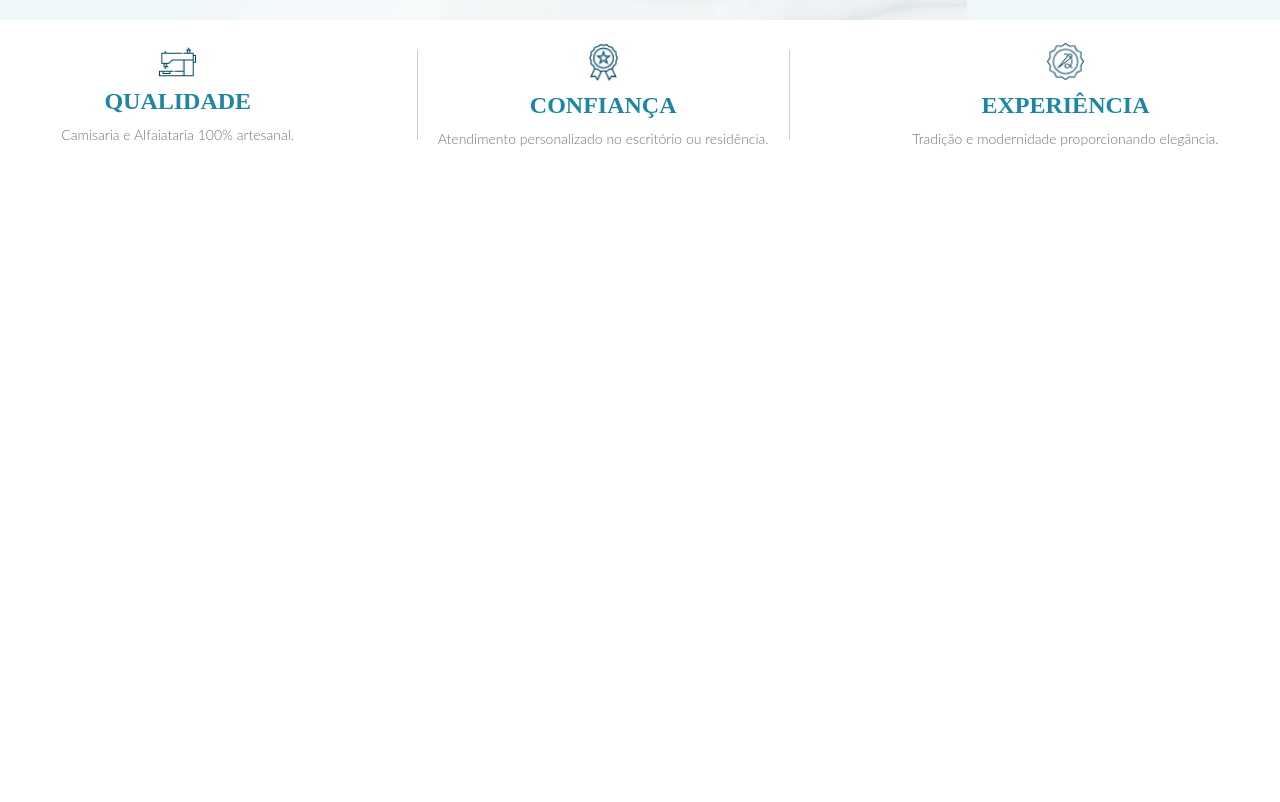
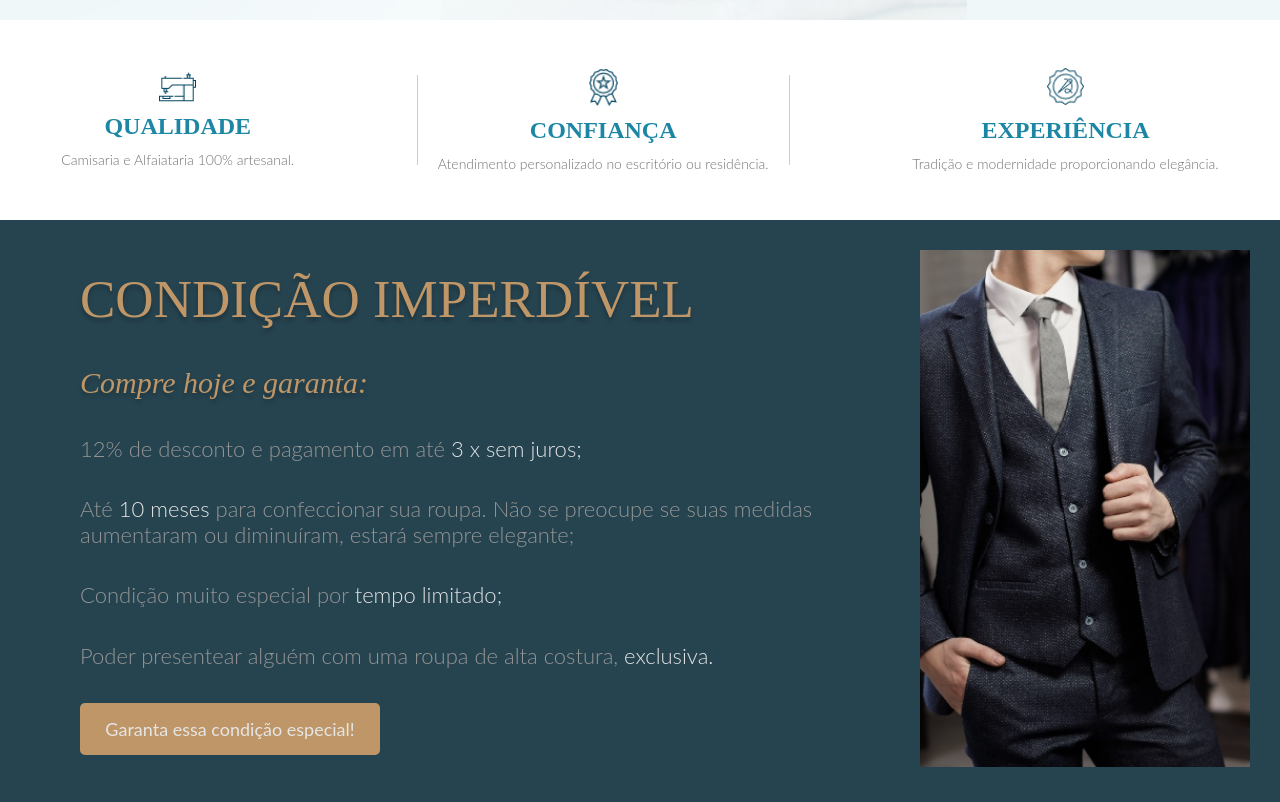
Before and after one commit to jpramosv/spa-vuejs, a Vue app: page / in a window 1280 px wide. Shown: the part 1588-2390 px from the top of the page. Before the commit the page ends 1758 px from the top, so only its background shows below. Built offline with nearby package versions, Linux system fonts and the light colour scheme.

Commit message:
created offer services section

```diff
--- a/src/App.vue
+++ b/src/App.vue
@@ -4,6 +4,7 @@
   <AboutTrajar />
   <ClienteTrajar />
   <AttributesTrajar />
+  <OfferTrajar />
 </template>
 
 <script>
@@ -12,6 +13,7 @@ import AboutTrajar from './components/AboutTrajar.vue';
 import IntroTrajar from './components/IntroTrajar.vue';
 import ClienteTrajar from './components/ClienteTrajar.vue';
 import AttributesTrajar from './components/AttributesTrajar.vue';
+import OfferTrajar from './components/OfferTrajar.vue';
 
 
 
@@ -23,7 +25,8 @@ export default {
     AboutTrajar,
     IntroTrajar,
     ClienteTrajar,
-    AttributesTrajar
+    AttributesTrajar,
+    OfferTrajar
   }
 }
 </script>
--- a/src/components/AttributesTrajar.vue
+++ b/src/components/AttributesTrajar.vue
@@ -30,11 +30,10 @@ export default {
     flex-direction: row;
     flex-wrap: wrap;
     max-width: 1366px;
-    height: 150px;
+    height: 200px;
     margin: 0 auto;
     justify-content: space-around;
     align-items: center;
-
 }
 
 .attr-item {
--- /dev/null
+++ b/src/components/OfferTrajar.vue
@@ -0,0 +1,99 @@
+<template>
+    <section class="offer">
+        <div class="offer-container">
+            <div class="offer-desc">
+                <h1>Condição Imperdível</h1>
+                <h2>Compre hoje e garanta:</h2>
+                <p>12% de desconto e pagamento em até <span>3 x sem juros;</span></p>
+                <p>Até <span> 10 meses</span> para confeccionar sua roupa. Não se preocupe se suas medidas aumentaram ou
+                    diminuíram,
+                    estará sempre elegante;</p>
+                <p>Condição muito especial por <span> tempo limitado;</span></p>
+                <p>Poder presentear alguém com uma roupa de alta costura,<span> exclusiva.</span></p>
+                <a class="offer-btn">Garanta essa condição especial!</a>
+            </div>
+            <div class="offer-img">
+                <img src="@/assets/west.png" alt="">
+            </div>
+        </div>
+    </section>
+</template>
+
+<script>
+export default {
+    name: 'OfferTrajar'
+}
+</script>
+
+<style>
+.offer {
+    background: #264450;
+}
+
+.offer-desc {
+    display: flex;
+    flex-direction: column;
+    justify-content: space-around;
+    margin-left: 50px;
+
+}
+
+
+.offer-container {
+    max-width: 1366px;
+    max-height: 570px;
+    margin: 0 auto;
+    display: flex;
+    flex-direction: row;
+    padding: 30px;
+}
+
+.offer-desc h1 {
+    font-family: 'Cormorant';
+    font-style: normal;
+    font-weight: 400;
+    font-size: 53px;
+    line-height: 64px;
+    text-transform: uppercase;
+    color: #BE9667;
+    text-shadow: 0px 4px 4px rgba(0, 0, 0, 0.25)
+}
+
+.offer-desc h2 {
+    font-family: 'Cormorant';
+    font-style: italic;
+    font-weight: 400;
+    font-size: 30px;
+    line-height: 36px;
+    color: #BE9667;
+    text-shadow: 0px 4px 4px rgba(0, 0, 0, 0.25);
+}
+
+.offer-desc p {
+    font-family: 'Lato';
+    font-style: normal;
+    font-weight: 300;
+    font-size: 22px;
+    line-height: 26px;
+    color: #949494;
+}
+
+.offer-btn {
+    font-family: 'Lato';
+    font-style: normal;
+    text-decoration: none;
+    text-align: center;
+    font-size: 1.125em;
+    display: block;
+    width: 300px;
+    padding: 15px 0;
+    background: #BE9667;
+    border-radius: 5px;
+    color: #E5E5E5;
+
+}
+
+.offer-desc span {
+    color: #E5E5E5;
+}
+</style>
```
Also changed, not shown: src/assets/west.png (added), 1 other file (tests, documents, lock files or other folders).
